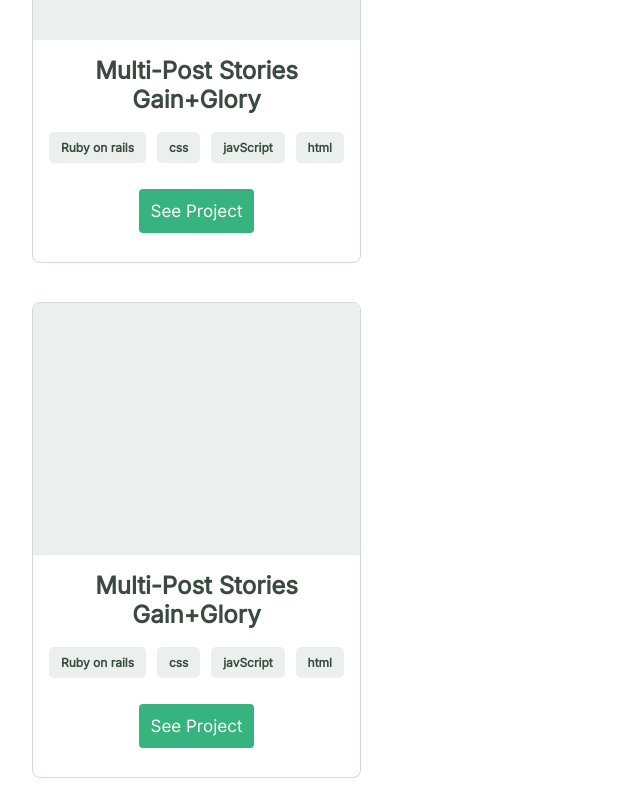
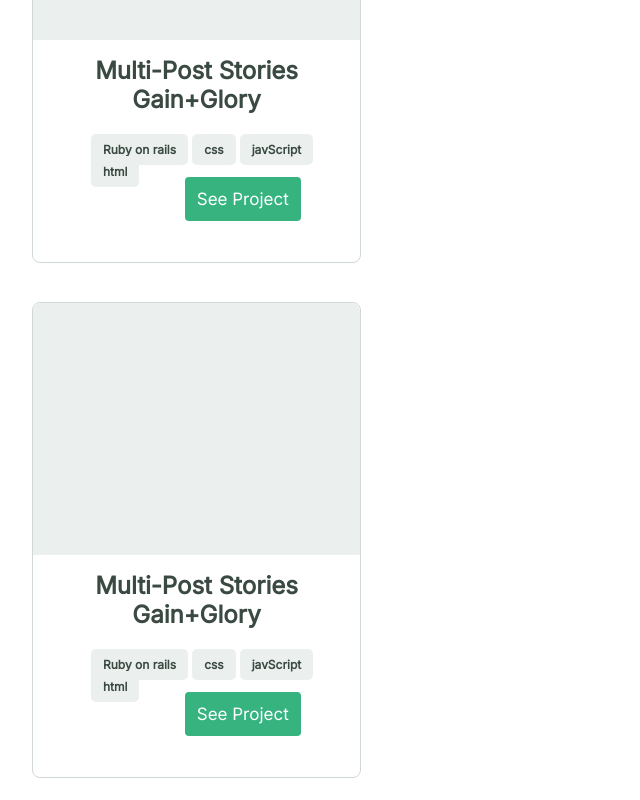
Before and after one commit to Koshao-sys/Personal-Portfolio-Site, a website: page index.html in a window 1280 px wide. Shown: the part 1140-1940 px from the top of the page, without its empty margins (0-640 px from the left). Drawn offline with Linux system fonts and the light colour scheme; files whose address does not match are found by name.

Commit message:
Styling the list items to use float

```diff
--- a/style.css
+++ b/style.css
@@ -232,16 +232,16 @@ button {
 
 .works-inner ul {
   list-style: none;
-  display: flex;
-  flex-direction: row;
   justify-content: space-between;
   text-decoration: none;
-  padding-left: 0;
+  padding-bottom: 2px;
 }
 
 .works-inner li {
   text-decoration: none;
   list-style: none;
+  float: left;
+  padding: 2px;
 }
 
 .works-inner li a {
```
